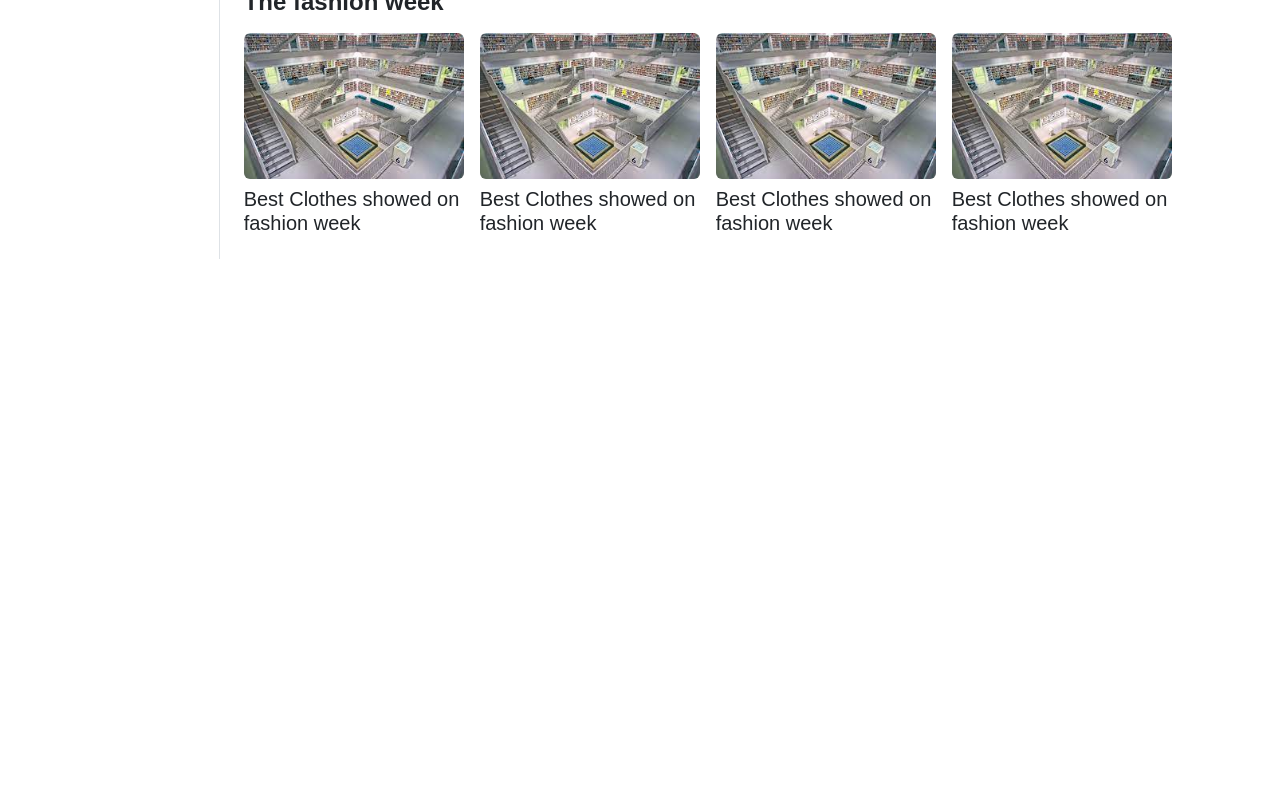
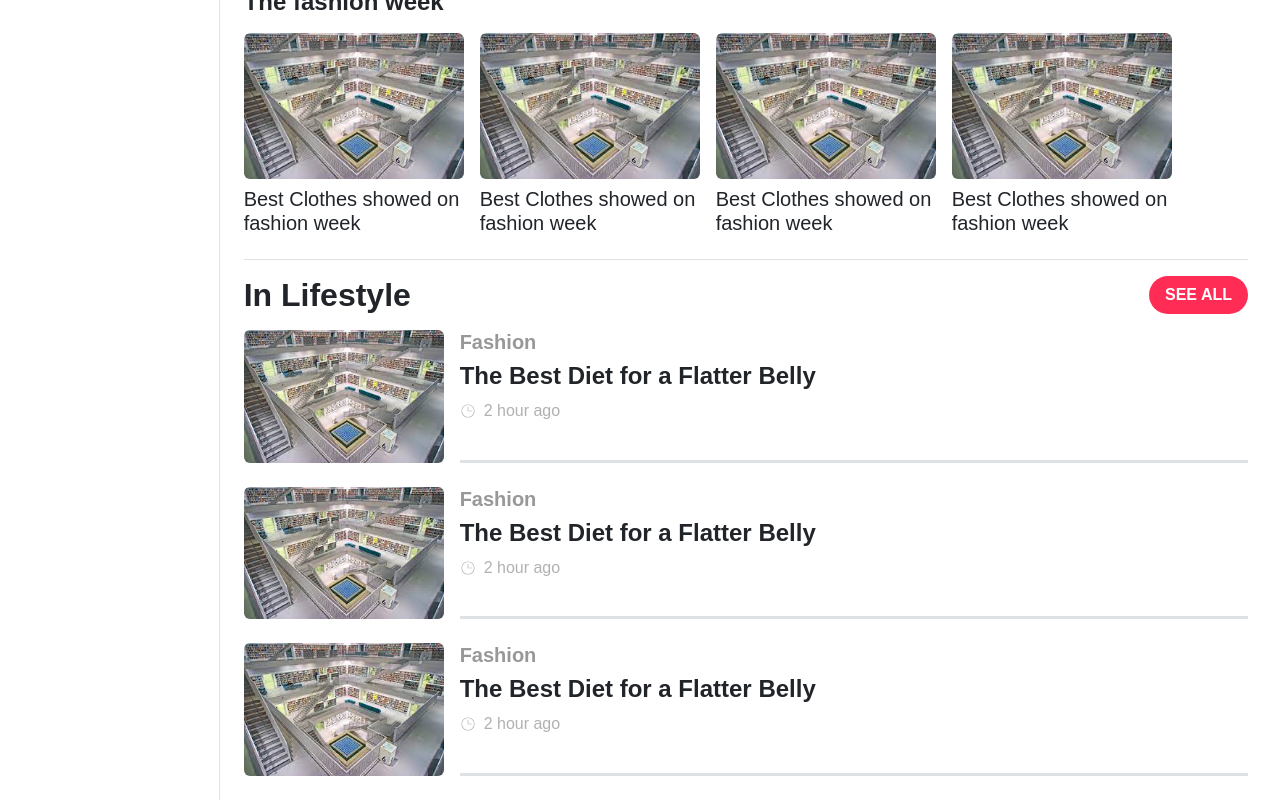
Before and after one commit to Navruzbek2103/Mir-info-project, a React (Vite) app: page /discover in a window 1280 px wide. Shown: the part 1317-2117 px from the top of the page. Before the commit the page ends 1576 px from the top, so only its background shows below. Built offline with nearby package versions, Linux system fonts and the light colour scheme.

Commit message:
Added lifestyle section

```diff
--- a/src/pages/Discover/index.jsx
+++ b/src/pages/Discover/index.jsx
@@ -6,6 +6,8 @@ import { NavLink, Link } from "react-router-dom";
 import PicsumImage2 from "./../../assets/images/thumb-15.jpg";
 import { AiFillStar } from "react-icons/ai";
 import PicsumImage3 from "./../../assets/images/future.jpg";
+import {CiClock2} from "react-icons/ci"
+
 
 const index = () => {
   return (
@@ -94,9 +96,12 @@ const index = () => {
             <h2 className="discover-authors__inner-title fw-semibold fs-4 text-capitalize">
               Popular authors
             </h2>
-            <button className="discover-authors__inner-btn text-uppercase text-white border-0 py-1 px-3 rounded-5">
+            <Link
+              to=""
+              className="discover-authors__inner-btn d-flex align-items-center  text-uppercase text-white border-0 py-1 px-3 rounded-5 fw-bold"
+            >
               See all
-            </button>
+            </Link>
           </div>
           <ul className="discover-authors__list d-flex flex-column gap-4">
             <li className="discover-authors__item">
@@ -238,6 +243,100 @@ const index = () => {
             </li>
           </ul>
         </section>
+
+        <section className="discover-lifestyle border-top py-3">
+          <div className="discover-lifestyle__wrapper d-flex justify-content-between mb-3">
+            <h2 className="discover-lifestyle__wrapper-title text-capitalize fw-semibold">
+              In lifestyle
+            </h2>
+            <Link
+              to=""
+              className="discover-lifestyle__wrapper-btn text-uppercase text-white border-0 py-1 px-3 rounded-5 fw-bold d-flex align-items-center"
+            >
+              See all
+            </Link>
+          </div>
+          <ul className="discover-lifestyle__list d-flex flex-column gap-3">
+            <li className="discover-lifestyle__item">
+              <Link
+                to=""
+                className="discover-lifestyle__item-link  d-flex gap-3 pb-2"
+              >
+                <img
+                  src={PicsumImage3}
+                  alt="card img"
+                  className="discover-lifestyle__item-img rounded-2"
+                />
+                <div className="discover-lifestyle__item-inner border-bottom border-3 w-100">
+                  <h3 className="discover-lifestyle__item-inner-subtitle fw-bold fs-5 mb-2">
+                    Fashion
+                  </h3>
+                  <h4 className="discover-lifestyle__item-inner-title fw-bold text-dark mb-2">
+                    The Best Diet for a Flatter Belly
+                  </h4>
+                  <div className="discover-lifestyle__item-inner-box d-flex align-items-center gap-2">
+                    <CiClock2 className="d-flex flex-row-reverse" />
+                    <p className="discover-lifestyle__item-inner-box-text">
+                      2 hour ago
+                    </p>
+                  </div>
+                </div>
+              </Link>
+            </li>
+            <li className="discover-lifestyle__item">
+              <Link
+                to=""
+                className="discover-lifestyle__item-link  d-flex gap-3 pb-2"
+              >
+                <img
+                  src={PicsumImage3}
+                  alt="card img"
+                  className="discover-lifestyle__item-img rounded-2"
+                />
+                <div className="discover-lifestyle__item-inner border-bottom border-3 w-100">
+                  <h3 className="discover-lifestyle__item-inner-subtitle fw-bold fs-5 mb-2">
+                    Fashion
+                  </h3>
+                  <h4 className="discover-lifestyle__item-inner-title fw-bold text-dark mb-2">
+                    The Best Diet for a Flatter Belly
+                  </h4>
+                  <div className="discover-lifestyle__item-inner-box d-flex align-items-center gap-2">
+                    <CiClock2 className="d-flex flex-row-reverse" />
+                    <p className="discover-lifestyle__item-inner-box-text">
+                      2 hour ago
+                    </p>
+                  </div>
+                </div>
+              </Link>
+            </li>
+            <li className="discover-lifestyle__item">
+              <Link
+                to=""
+                className="discover-lifestyle__item-link  d-flex gap-3 pb-2"
+              >
+                <img
+                  src={PicsumImage3}
+                  alt="card img"
+                  className="discover-lifestyle__item-img rounded-2"
+                />
+                <div className="discover-lifestyle__item-inner border-bottom border-3 w-100">
+                  <h3 className="discover-lifestyle__item-inner-subtitle fw-bold fs-5 mb-2">
+                    Fashion
+                  </h3>
+                  <h4 className="discover-lifestyle__item-inner-title fw-bold text-dark mb-2">
+                    The Best Diet for a Flatter Belly
+                  </h4>
+                  <div className="discover-lifestyle__item-inner-box d-flex align-items-center gap-2">
+                    <CiClock2 className="d-flex flex-row-reverse"/>
+                    <p className="discover-lifestyle__item-inner-box-text">
+                      2 hour ago
+                    </p>
+                  </div>
+                </div>
+              </Link>
+            </li>
+          </ul>
+        </section>
       </div>
     </motion.div>
   );
--- a/src/pages/Discover/style.scss
+++ b/src/pages/Discover/style.scss
@@ -7,12 +7,12 @@
         height: 350px;
         transition: all 0.2s ease-in;
 
-        &:hover{
+        &:hover {
           box-shadow: 0 0 10px 2px #6200ff;
         }
 
-        &:active{
-          transform: scale(.95);
+        &:active {
+          transform: scale(0.95);
         }
       }
     }
@@ -27,15 +27,15 @@
 
     &__item {
       &-link {
-        transition: all .2s ease-in;
-        &:hover{
+        transition: all 0.2s ease-in;
+        &:hover {
           box-shadow: 0 0 5px 0 #6200ff;
         }
-        &:active{
-          transform: scale(.97);
+        &:active {
+          transform: scale(0.97);
         }
 
-        &-img{
+        &-img {
           width: 100px;
           height: 100px;
         }
@@ -43,23 +43,48 @@
     }
   }
 
-  &-fashion{
-
-    &__item{
-
-      &-link{
+  &-fashion {
+    &__item {
+      &-link {
         max-width: 220px;
         width: 100%;
-        transition: all .2s ease-in;
+        transition: all 0.2s ease-in;
 
-        &:hover{
+        &:hover {
           box-shadow: 0 0 10px 2px #6200ff;
         }
 
-        &:active{
-          transform: scale(.95);
+        &:active {
+          transform: scale(0.95);
         }
       }
     }
   }
+
+  &-lifestyle{
+
+    &__wrapper{
+      &-btn{
+        background-color: #ff2d55;
+      }
+    }
+
+    &__item{
+      &-img{
+        width: 200px;
+      }
+
+      &-inner{
+
+        &-subtitle{
+          color: #999797;
+        }
+
+        &-box{
+          color: #b2b1b1;
+        }
+      }
+    }
+
+  }
 }
```
